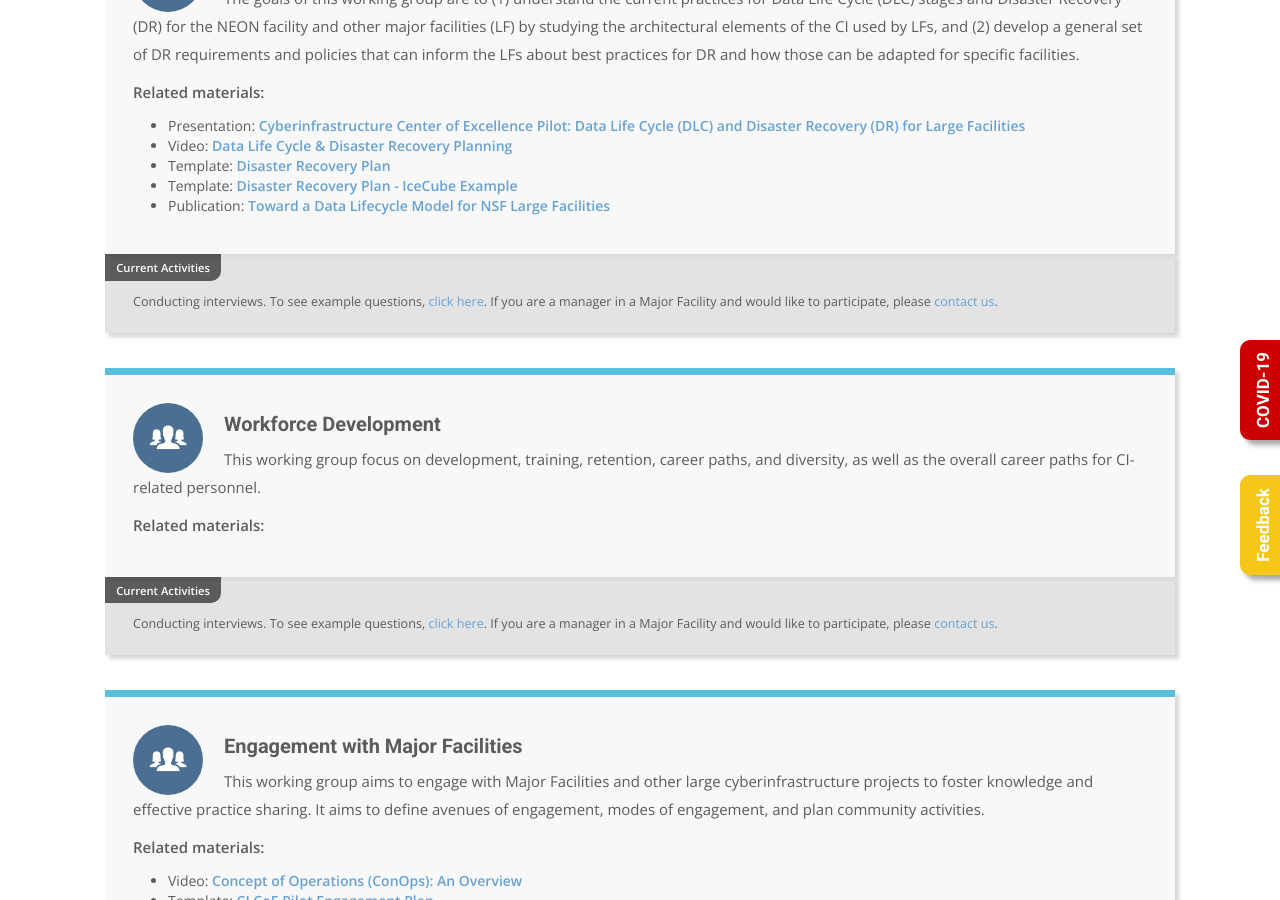
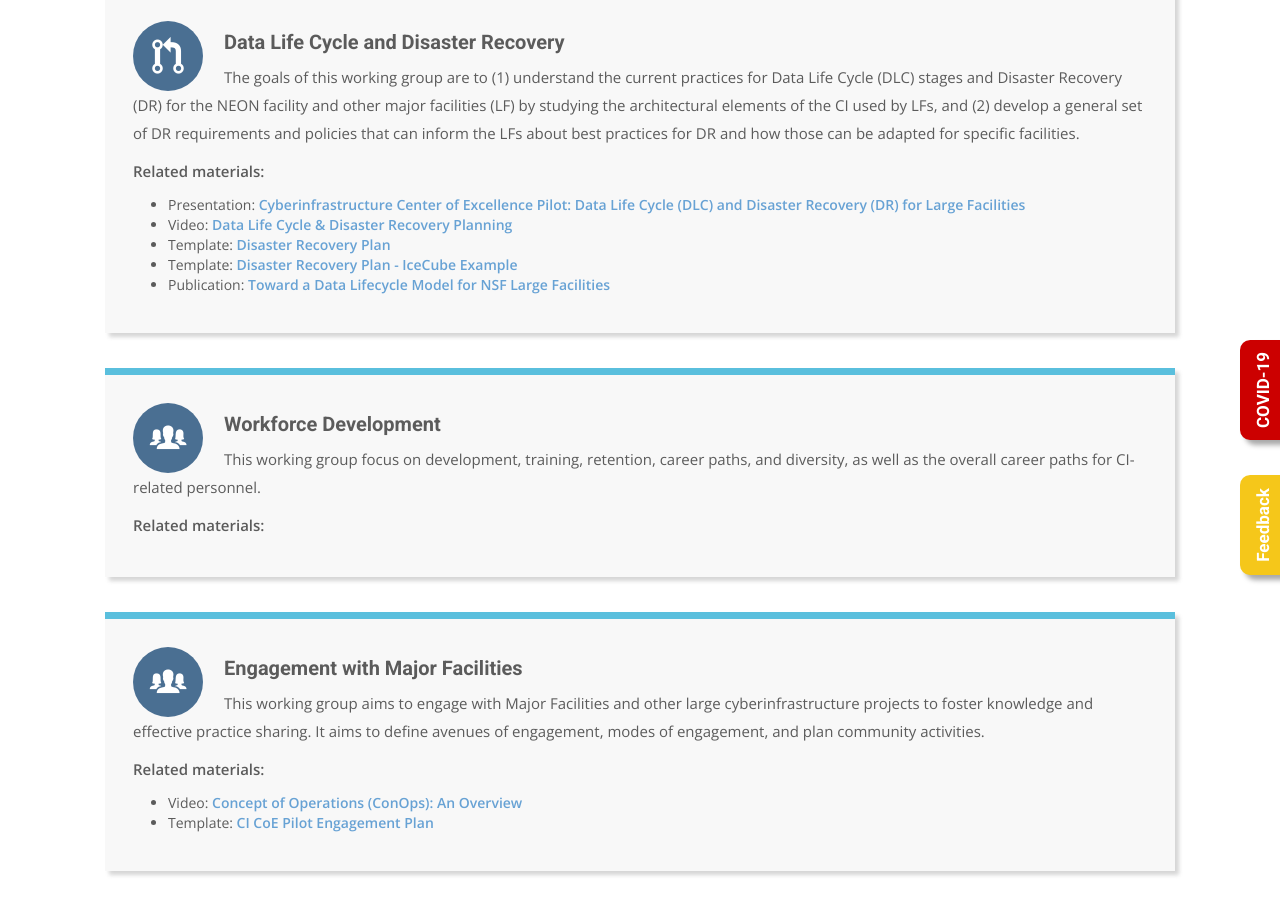
Before and after one commit to cicoe/cicoe.github.io, a Jekyll site: the page built from working_groups.html, in a window 1280 px wide and 900 px high, scrolled down 2145 px. Built offline with Jekyll 4.4.1, drawn with Linux system fonts in a browser that asks for light colours; nearby versions of some CDN libraries; some web fonts are replaced; some of the changed text lies outside the part shown.

Commit message:
Added presentations link to IDM and removed interview activities

```diff
--- a/_data/working_groups.yml
+++ b/_data/working_groups.yml
@@ -1,7 +1,7 @@
 - title: "Identity Management"
   description: "The Identity Management working group focuses on understanding current practice in authentication and authorization, and helping to mature practice across the NSF Major Facilities. We do this by maintaining and sharing awareness of best practices as well as current policy and technology options for implementing those practices. Through direct engagements with specific facilities, participation in the NSF Cybersecurity Summit and other events, and publishing experience papers, case studies, and other artifacts, we hope to accelerate the exchange of lessons learned in Identity Management across the NSF Major Facility ecosystem."
   icon: "ios-locked"
-  current: ''
+  current: 'Monthly Topic Discussion. See <a href="https://cicoe-pilot.org/materials/presentations">Presentations</a> for products.'
 
 - title: "Cloud Infrastructure"
   description: "This working group aims to (1) understand the current practices for Cloud Infrastructure used by MFs, (2) research alternative solutions and keep up to date with emerging cloud technologies, and (3) develop a general set of best practices that can inform the MFs and how those can be adapted for specific facilities."
@@ -21,12 +21,12 @@
 - title: "Data Life Cycle and Disaster Recovery"
   description: "The goals of this working group are to (1) understand the current practices for Data Life Cycle (DLC) stages and Disaster Recovery (DR) for the NEON facility and other major facilities (LF) by studying the architectural elements of the CI used by LFs, and (2) develop a general set of DR requirements and policies that can inform the LFs about best practices for DR and how those can be adapted for specific facilities."
   icon: "pull-request"
-  current: 'Conducting interviews. To see example questions, <a href="/presentations/InterviewQuestions_DLC.pdf">click here</a>. If you are a manager in a Major Facility and would like to participate, please <a href="/contact">contact us</a>.'
+  current: ''
 
 - title: "Workforce Development"
   description: "This working group focus on development, training, retention, career paths, and diversity, as well as the overall career paths for CI-related personnel."
   icon: "ios-people"
-  current: 'Conducting interviews. To see example questions, <a href="/presentations/CICoEManagerInterviewQuestions.pdf">click here</a>. If you are a manager in a Major Facility and would like to participate, please <a href="/contact">contact us</a>.'
+  current: ''
 
 - title: "Engagement with Major Facilities"
   description: "This working group aims to engage with Major Facilities and other large cyberinfrastructure projects to foster knowledge and effective practice sharing. It aims to define avenues of engagement, modes of engagement, and plan community activities."
```
